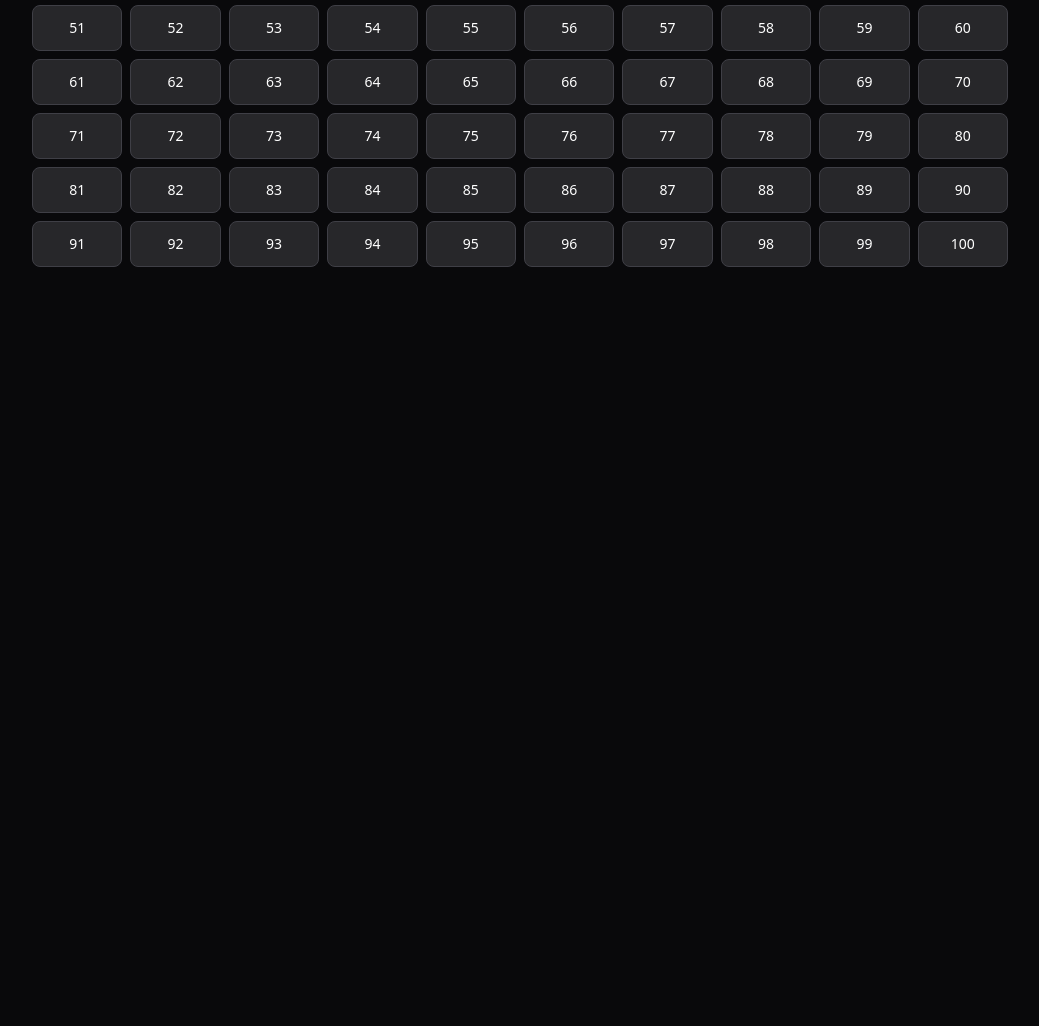
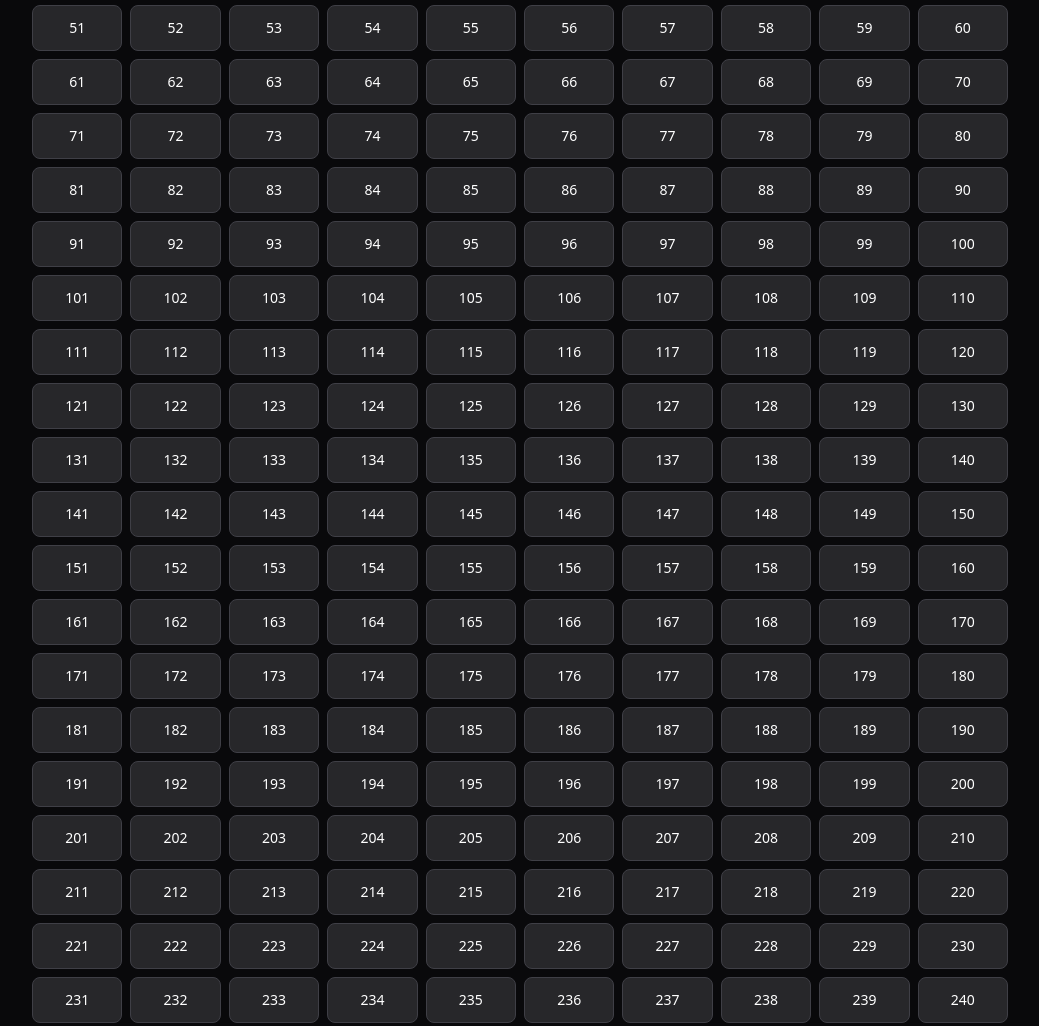
Before and after one commit to chris-L70/RIFAS-ENTRE-AMIGOS-CHAL, a plain HTML site: page index.html in a window 1280 px wide. Shown: the part 892-1918 px from the top of the page, without its empty margins (120-1159 px from the left). Before the commit the page ends 1263 px from the top, so only its background shows below. Drawn offline with nearby package versions, Linux system fonts and the light colour scheme.

Commit message:
Update index.html

```diff
--- a/index.html
+++ b/index.html
@@ -53,7 +53,7 @@
         let selectedTickets = [];
 
         // Generar 100 boletos (puedes cambiar a 1000)
-        for (let i = 1; i <= 100; i++) {
+        for (let i = 1; i <= 1000; i++) {
             const btn = document.createElement('button');
             btn.innerText = i.toString().padStart(2, '0');
             btn.className = 'bg-zinc-800 border border-zinc-700 py-3 rounded-lg text-sm font-medium hover:border-red-500 transition-all';
```
